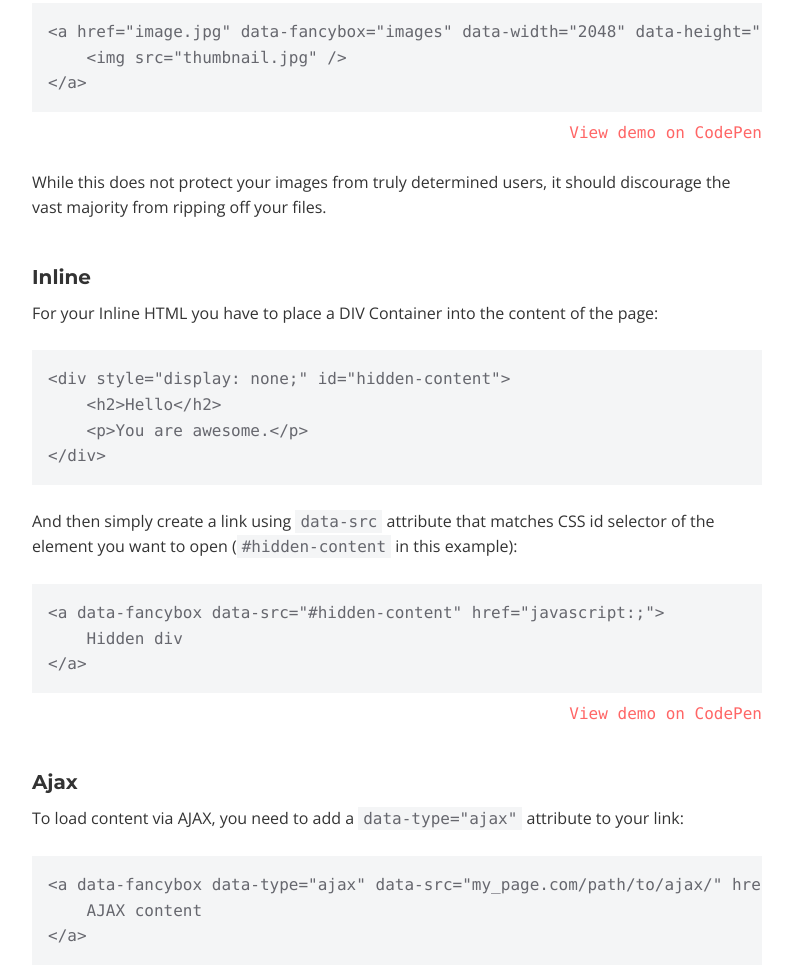
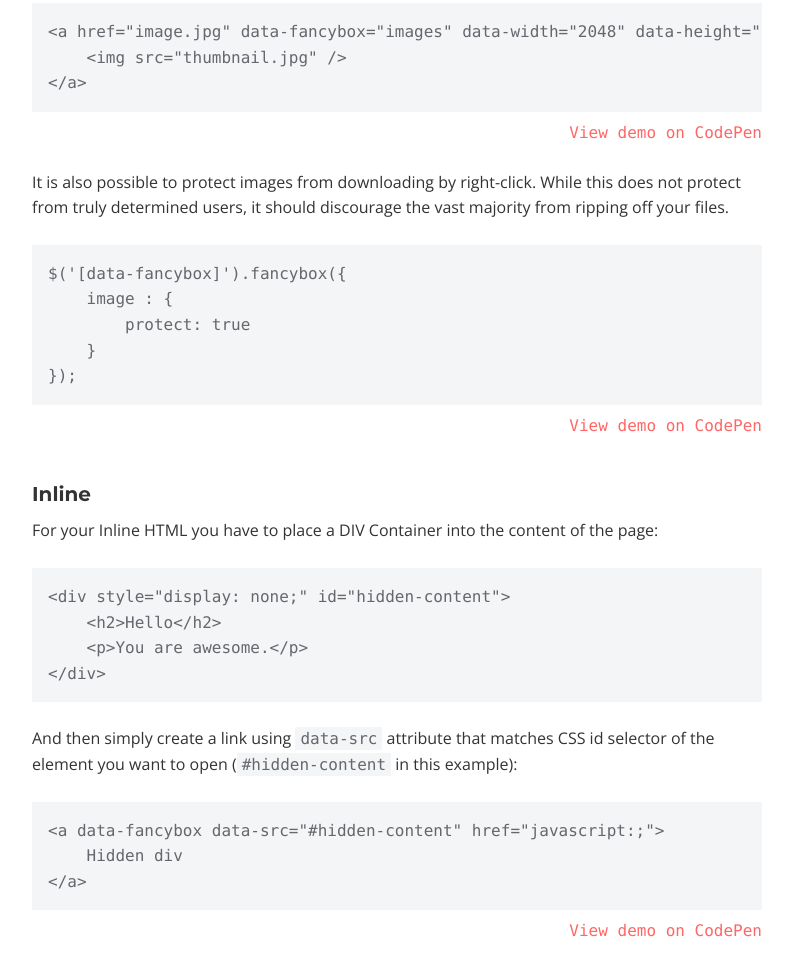
Before and after one commit to fancyapps/fancybox, a website: page docs/index.html in a window 1280 px wide. Shown: the part 3908-4876 px from the top of the page, without its empty margins (338-1130 px from the left). Drawn offline with nearby package versions, Linux system fonts and the light colour scheme.

Commit message:
Add missing info about image protecting

```diff
--- a/docs/index.html
+++ b/docs/index.html
@@ -459,17 +459,23 @@
 			<pre><code>&lt;a href=&quot;image.jpg&quot; data-fancybox=&quot;images&quot; data-width=&quot;2048&quot; data-height=&quot;1365&quot;&gt;
     &lt;img src=&quot;thumbnail.jpg&quot; /&gt;
 &lt;/a&gt;</code></pre>
-
 			<p class="demo">
 				<a href="http://codepen.io/fancyapps/pen/wgBrXd?editors=1000" target="_blank">View demo on CodePen</a>
 			</p>
 
 			<p>
-
-				While this does not protect your images from truly determined users, it should discourage the vast majority from ripping off your files.
-
+				It is also possible to protect images from downloading by right-click.
+				While this does not protect from truly determined users, it should discourage the vast majority from ripping off your files.
 			</p>
 
+			<pre><code>$('[data-fancybox]').fancybox({
+	image : {
+		protect: true
+	}
+});</code></pre>
+			<p class="demo">
+				<a href="http://codepen.io/fancyapps/pen/RKKqLx?editors=1010" target="_blank">View demo on CodePen</a>
+			</p>
 
 			<h3>Inline</h3>
 
```
